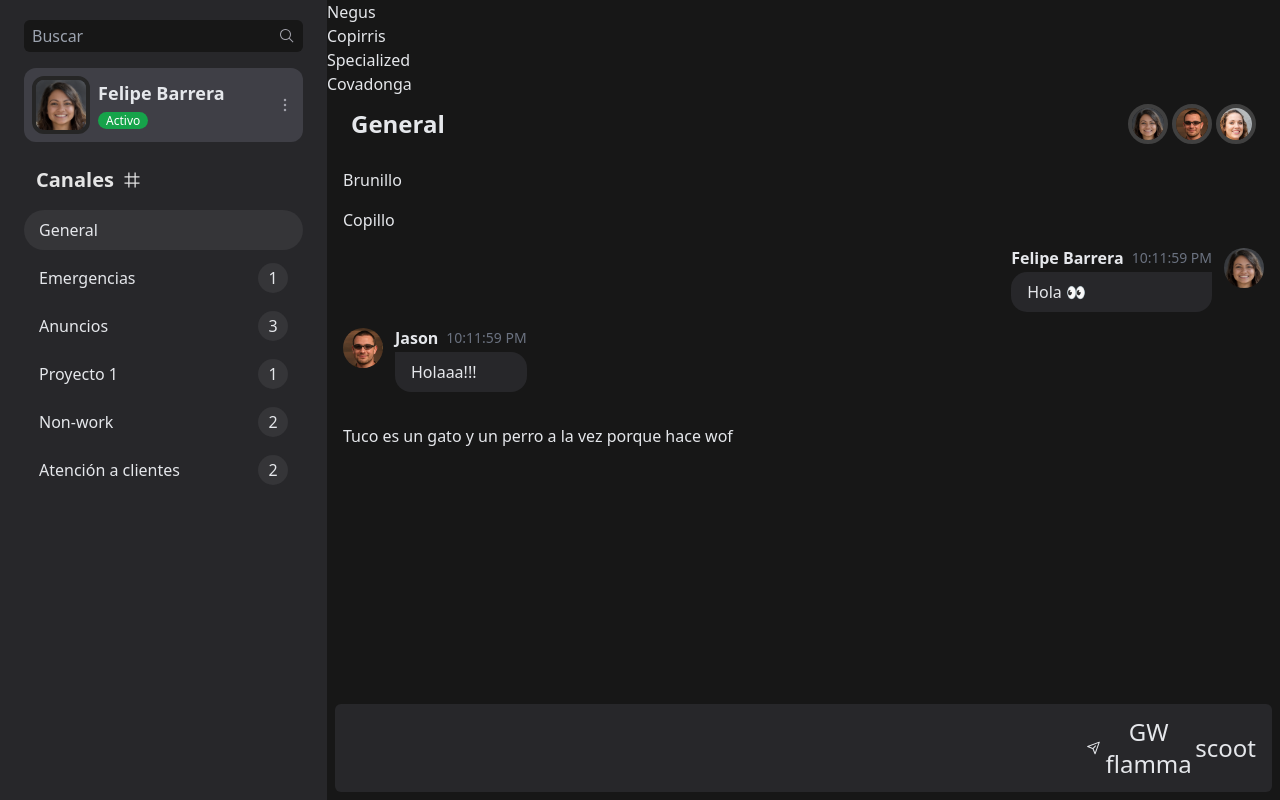
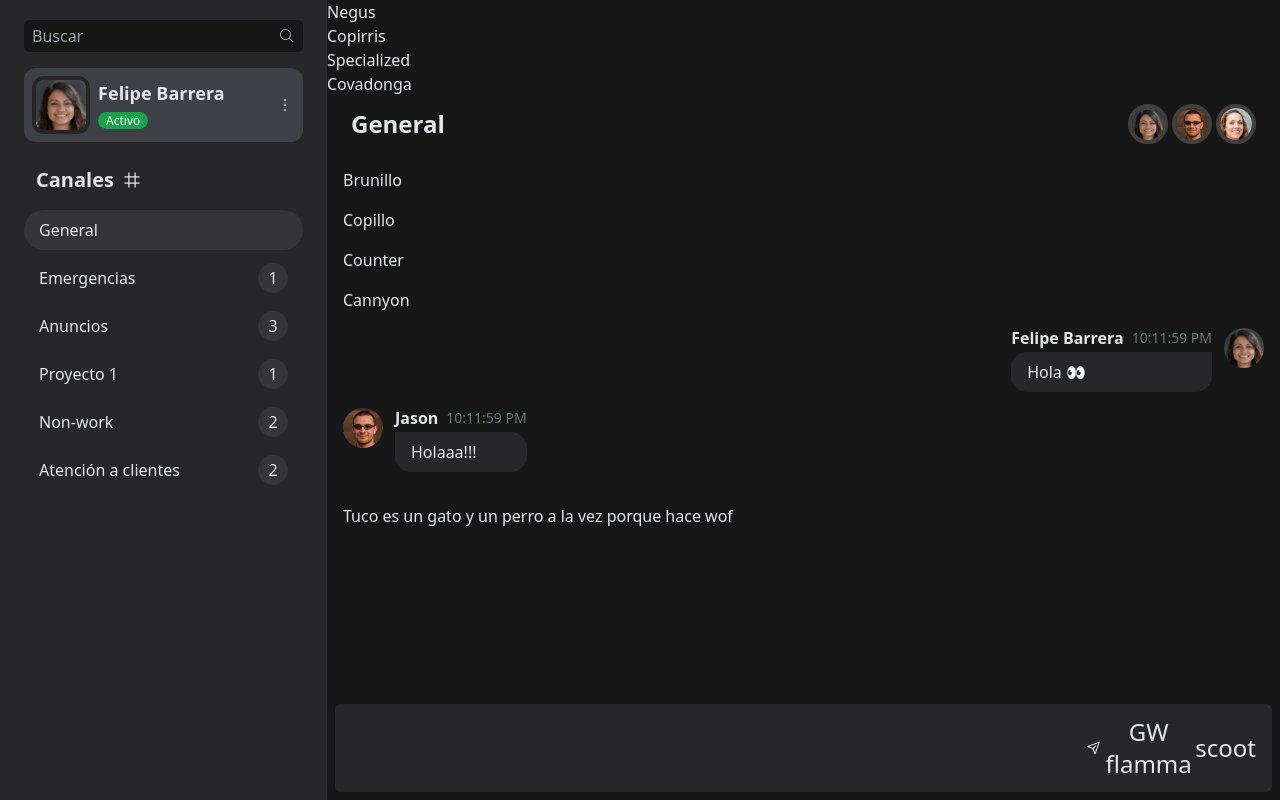
Before and after one commit to felipeBarrera1309/Chat-with-pinia-vue3, a Vue app: page /1 in a window 1280 px wide. Built offline with nearby package versions, Linux system fonts and the light colour scheme.

Commit message:
otras dos marcas super famosas

```diff
--- a/src/pages/MessagesView.vue
+++ b/src/pages/MessagesView.vue
@@ -19,6 +19,8 @@
         <div class="content" ref="refContentChat">
           <p>{{ 'Brunillo' }}</p>
           <p>{{ 'Copillo' }}</p>
+          <p>{{ 'Counter' }}</p>
+            <p>{{ 'Cannyon' }}</p>
             <MessageItem
               v-for="(message, index) in messagesView"
               :key="index"
```
